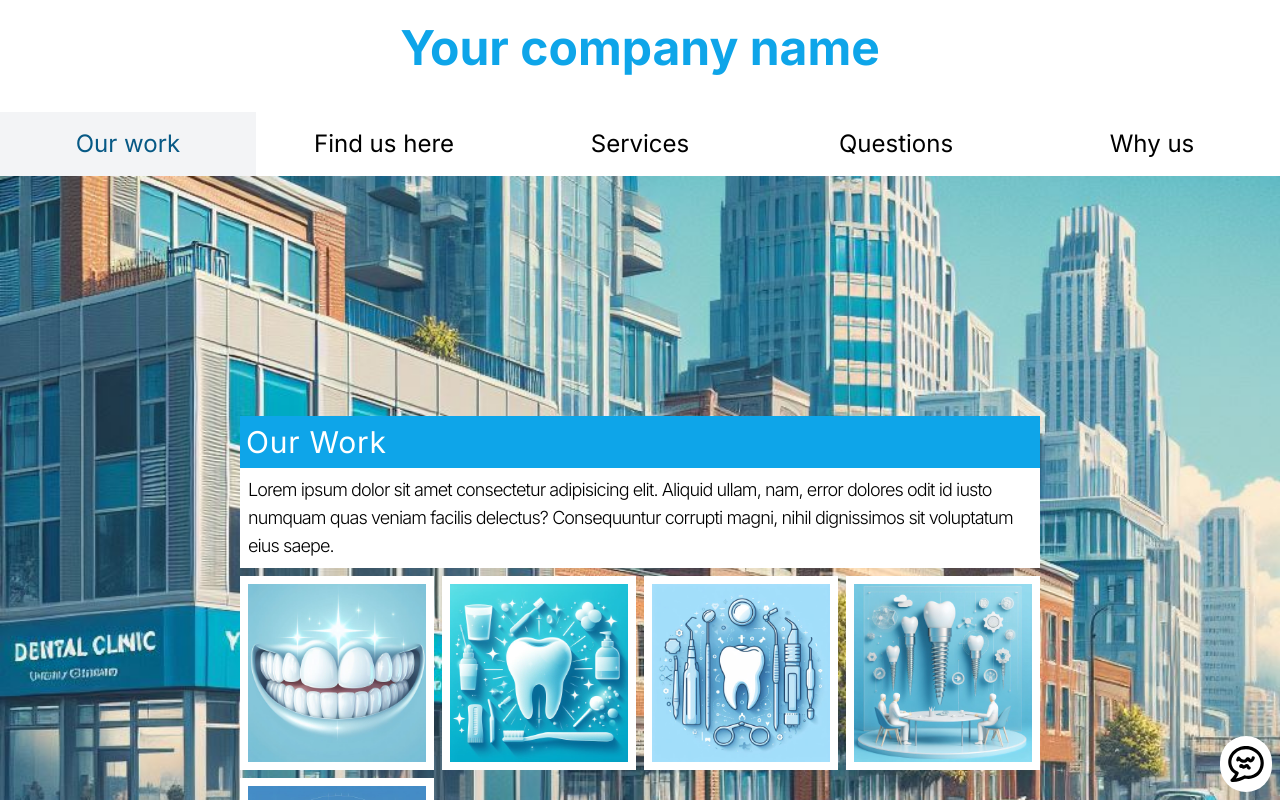
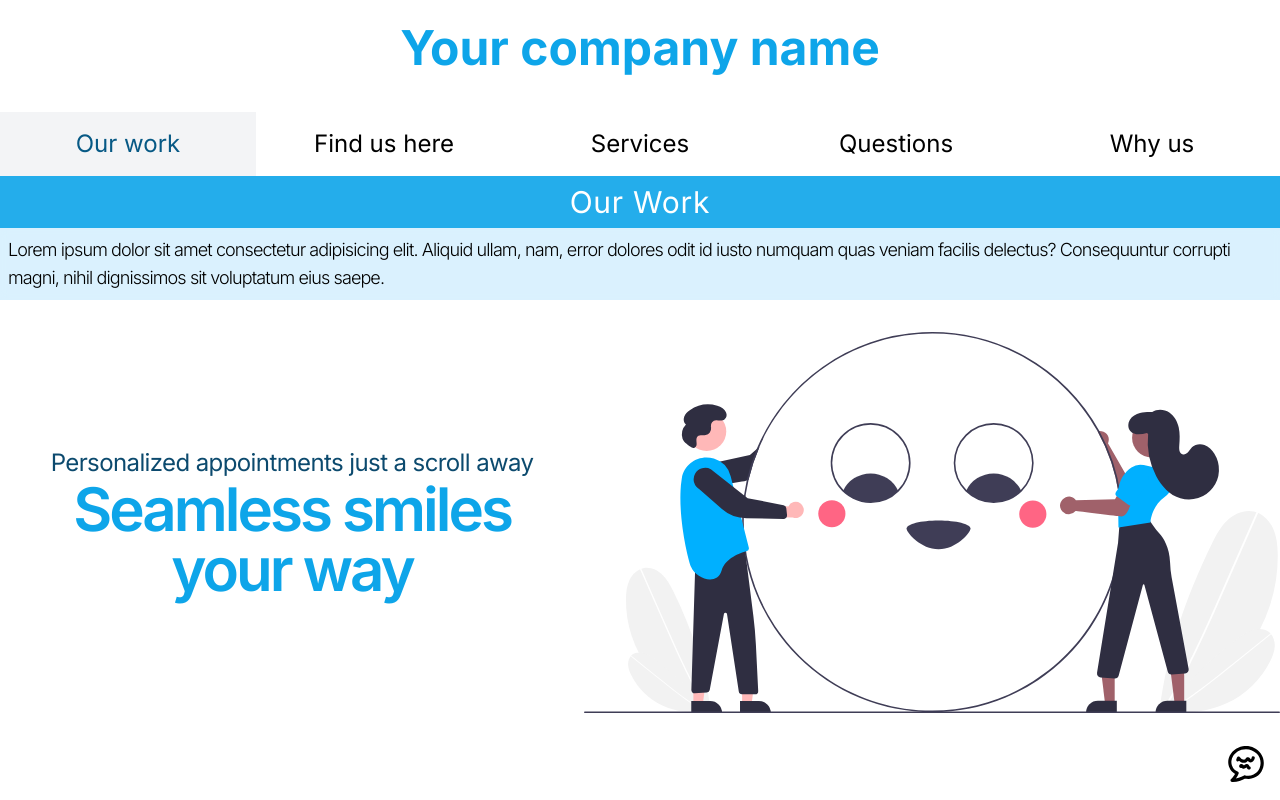
Before and after one commit to armql/Correla, a React (Vite) app in the folder front/: page /home in a window 1280 px wide. Both pictures are taken after a click on the button "Our work". Shown: the top 800 px of the page. Built offline with nearby package versions, Linux system fonts and the light colour scheme.

Commit message:
bugfixes

```diff
--- a/front/src/components/ServiceCards.jsx
+++ b/front/src/components/ServiceCards.jsx
@@ -1,4 +1,4 @@
-import React from "react";
+import React, { useState, useEffect } from "react";
 import twtnCard from "../assets/images/twtn-card.jpeg";
 import tclnCard from "../assets/images/tcln-card.jpeg";
 import wstxCard from "../assets/images/wstx-card.jpeg";
@@ -6,97 +6,64 @@ import impcCard from "../assets/images/impc-card.jpeg";
 import dentcCard from "../assets/images/dentc-card.jpeg";
 
 export default function ServiceCards() {
+  const [imageLoaded, setImageLoaded] = useState(false);
+  const [showText, setShowText] = useState(false);
+
+  const handleImageLoad = () => {
+    setImageLoaded(true);
+  };
+
+  useEffect(() => {
+    // Delay the text transition to avoid showing it before the image transition
+    if (imageLoaded) {
+      const timeout = setTimeout(() => {
+        setShowText(true);
+      }, 40000); // Adjust the delay time as needed
+      return () => clearTimeout(timeout);
+    }
+  }, [imageLoaded]);
+
   return (
-    <div className="grid pt-2 grid-cols-4 justify-center items-center gap-2">
-      <div className="relative group bg-white p-2 cursor-pointer">
-        <div className="absolute left-0 z-10 right-0 p-2 translate-y-10 bg-transparent bottom-0 hover:bg-white group-hover:backdrop-blur-sm group-hover:text-black text-transparent group-hover:bg-opacity-10 group-hover:-translate-y-0 duration-300 transition">
+    <div className="parent bg-sky-100 p-4">
+      <h1 className="text-center text-3xl font-semibold">Our Services</h1>
+      <div className="grid pt-2 lg:grid-cols-7 grid-cols-4 justify-center items-center gap-2">
+        {[
+          { image: twtnCard, title: "Teeth Whitening" },
+          { image: tclnCard, title: "Teeth Cleaning" },
+          { image: wstxCard, title: "Wisdom Teeth Extraction" },
+          { image: impcCard, title: "Implant Consultation" },
+          { image: dentcCard, title: "Dental Consultation" },
+        ].map((service, index) => (
+          <div className="relative group bg-transparent p-2" key={index}>
+            <div
+              className={`absolute left-0 z-10 right-0 p-2 translate-y-10 bg-transparent bottom-0 group-hover:bg-white group-hover:backdrop-blur-sm group-hover:text-black text-transparent group-hover:bg-opacity-10 group-hover:-translate-y-0 duration-300 transition ${
+                imageLoaded ? "" : "rounded-full"
+              }`}
+            >
               <h1 className="border-b-2 border-transparent group-hover:border-sky-900">
-            Teeth Whitening
+                {service.title}
               </h1>
-          <p className="font-light text-sm">
-            We give best treatment for certain teeth procedures such as
-            orthodontic
+              <p
+                className={`font-light text-sm transition-opacity ${
+                  showText ? "opacity-100" : "opacity-0"
+                }`}
+              >
+                We give the best treatment for certain teeth procedures such as
+                orthodontic.
               </p>
             </div>
-        <div className="">
+            <div className="overflow-hidden cursor-pointer group">
               <img
-            src={twtnCard}
+                src={service.image}
                 alt=""
-            className="group-hover:scale-110 transition duration-500 group-hover:shadow-md"
+                className={`rounded-t-full group-hover:scale-105 transition duration-500 group-hover:shadow-md ${
+                  imageLoaded ? "" : ""
+                }`}
+                onLoad={handleImageLoad}
               />
             </div>
           </div>
-      <div className="relative group bg-white p-2 cursor-pointer">
-        <div className="absolute left-0 z-10 right-0 p-2 translate-y-10 bg-transparent bottom-0 hover:bg-white group-hover:backdrop-blur-sm group-hover:text-black text-transparent group-hover:bg-opacity-10 group-hover:-translate-y-0 duration-300 transition">
-          <h1 className="border-b-2 border-transparent group-hover:border-sky-900">
-            Teeth Cleaning
-          </h1>
-          <p className="font-light text-sm">
-            We give best treatment for certain teeth procedures such as
-            orthodontic
-          </p>
-        </div>
-        <div className="">
-          <img
-            src={tclnCard}
-            alt=""
-            className="group-hover:scale-110 transition duration-500 group-hover:shadow-md"
-          />
-        </div>
-      </div>
-      <div className="relative group bg-white p-2 cursor-pointer">
-        <div className="absolute left-0 z-10 right-0 p-2 translate-y-10 bg-transparent bottom-0 hover:bg-white group-hover:backdrop-blur-sm group-hover:text-black text-transparent group-hover:bg-opacity-10 group-hover:-translate-y-0 duration-300 transition">
-          <h1 className="border-b-2 border-transparent group-hover:border-sky-900">
-            Wisdom Teeth Extraction
-          </h1>
-          <p className="font-light text-sm">
-            We give best treatment for certain teeth procedures such as
-            orthodontic
-          </p>
-        </div>
-        <div className="">
-          <img
-            src={wstxCard}
-            alt=""
-            className="group-hover:scale-110 transition duration-500 group-hover:shadow-md"
-          />
-        </div>
-      </div>
-      <div className="relative group bg-white p-2 cursor-pointer">
-        <div className="absolute left-0 z-10 right-0 p-2 translate-y-10 bg-transparent bottom-0 hover:bg-white group-hover:backdrop-blur-sm group-hover:text-black text-transparent group-hover:bg-opacity-10 group-hover:-translate-y-0 duration-300 transition">
-          <h1 className="border-b-2 border-transparent group-hover:border-sky-900">
-            Implant Consultation
-          </h1>
-          <p className="font-light text-sm">
-            We give best treatment for certain teeth procedures such as
-            orthodontic
-          </p>
-        </div>
-        <div className="">
-          <img
-            src={impcCard}
-            alt=""
-            className="group-hover:scale-110 transition duration-500 group-hover:shadow-md"
-          />
-        </div>
-      </div>
-      <div className="relative group bg-white p-2 cursor-pointer">
-        <div className="absolute left-0 z-10 right-0 p-2 translate-y-10 bg-transparent bottom-0 hover:bg-white group-hover:backdrop-blur-sm group-hover:text-black text-transparent group-hover:bg-opacity-10 group-hover:-translate-y-0 duration-300 transition">
-          <h1 className="border-b-2 border-transparent group-hover:border-sky-900">
-            Dental Consultation
-          </h1>
-          <p className="font-light text-sm">
-            We give best treatment for certain teeth procedures such as
-            orthodontic
-          </p>
-        </div>
-        <div className="">
-          <img
-            src={dentcCard}
-            alt=""
-            className="group-hover:scale-110 transition duration-500 group-hover:shadow-md"
-          />
-        </div>
+        ))}
       </div>
     </div>
   );
--- a/front/src/views/ApplicationForm.jsx
+++ b/front/src/views/ApplicationForm.jsx
@@ -119,24 +119,8 @@ export default function ApplicationForm() {
       .map((_, index) => index + 1);
   };
 
-  // Generate an array of month names
-  const monthNames = [
-    "January",
-    "February",
-    "March",
-    "April",
-    "May",
-    "June",
-    "July",
-    "August",
-    "September",
-    "October",
-    "November",
-    "December",
-  ];
-
   return (
-    <div className="bg-white">
+    <div className="bg-white py-10">
       <div className="flex flex-col lg:flex-row justify-evenly">
         <div className="flex justify-center items-center lg:justify-around gap-6 flex-col lg:flex-row text-center pt-2 px-4">
           <div className="flex flex-col justify-center items-center">
--- a/front/src/views/Navbar.jsx
+++ b/front/src/views/Navbar.jsx
@@ -82,29 +82,34 @@ export default function Navbar() {
         </div>
         {activeButtonIndex !== null && (
           <div
-            className={`relative bg-white gap-6 grid grid-cols-2 font-normal ${
+            className={`relative bg-white gap-6 grid grid-cols-1 font-normal ${
               showCheckForm
                 ? "transform translate-x-40 duration-500 transition"
                 : "duration-500 transition"
             }`}
           >
-            <div
-              style={{
-                backgroundImage: `url(${buildingbg})`,
-                backgroundSize: "cover",
-                backgroundPosition: "bottom",
-                width: "100vw", // Set the width to 100% of the viewport width
-                height: "100vh", // Set the height to 100% of the viewport height
-              }}
-              className="p-60 flex flex-col"
-            >
-              <h1 className="text-3xl py-2 px-1.5 text-white bg-sky-500 tracking-wide">
-                {buttons[activeButtonIndex].modalTitle}
-              </h1>
-              <p className="tracking-tighter py-2 px-2 text-lg bg-white font-light">
-                {buttons[activeButtonIndex].modalContent}
-              </p>
-              <ServiceCards />
+            <div className="lg:block hidden h-full w-full bg-sky-50">
+              <div className="flex flex-col items-center justify-center">
+                <h1 className="text-3xl py-2 px-1.5 text-white bg-sky-500 bg-opacity-90 backdrop-blur-sm tracking-wide w-full text-center">
+                  {buttons[activeButtonIndex].modalTitle}
+                </h1>
+                <p className="tracking-tighter py-2 px-2 text-lg bg-sky-200 bg-opacity-40 backdrop-blur-sm font-light">
+                  {buttons[activeButtonIndex].modalContent}
+                </p>
+              </div>
+            </div>
+            <div className="absolute h-full w-full flex lg:hidden">
+              <div className="p-12 flex flex-col items-center justify-center">
+                <h1 className="text-3xl py-2 px-1.5 text-white bg-sky-500 bg-opacity-90 backdrop-blur-sm tracking-wide w-full text-center">
+                  {buttons[activeButtonIndex].modalTitle}
+                </h1>
+                <p className="tracking-tighter py-2 px-2 text-lg bg-white bg-opacity-30 backdrop-blur-sm font-light">
+                  {buttons[activeButtonIndex].modalContent}
+                </p>
+              </div>
+            </div>
+            <div className="w-full h-fit flex bg-sky-950 justify-center items-center">
+              <img src={buildingbg} alt="" className="lg:hidden block" />
             </div>
           </div>
         )}
@@ -157,9 +162,9 @@ export default function Navbar() {
                     type="button"
                     className={`${
                       showCheckForm
-                        ? "translate-y-4 duration-100 bg-transparent text-transparent cursor-default"
-                        : "hover:bg-gray-200"
-                    } bg-gray-100 transition text-black p-4`}
+                        ? "translate-y-4 duration-100 bg-transparent text-transparent cursor-default border-none shadow-none ring-none ring-transparent"
+                        : "hover:bg-gray-50"
+                    } rounded-md border shadow-sm transition text-black py-2 px-4 ring-4 ring-transparent active:ring-gray-100 font-light`}
                   >
                     Get checked
                   </button>
@@ -167,7 +172,7 @@ export default function Navbar() {
               </div>
               <div
                 className={`absolute right-0 z-10 flex items-center justify-center ${
-                  showCheckForm ? "transform translate-y-36 duration-500" : ""
+                  showCheckForm ? "transform translate-y-28 duration-500" : ""
                 }`}
               >
                 <img
```
Also changed, not shown: front/src/views/CheckForm.jsx (+4 -49 lines), front/src/views/Home.jsx (+2 -8 lines). Lines whose indentation alone changed are shown as unchanged.
